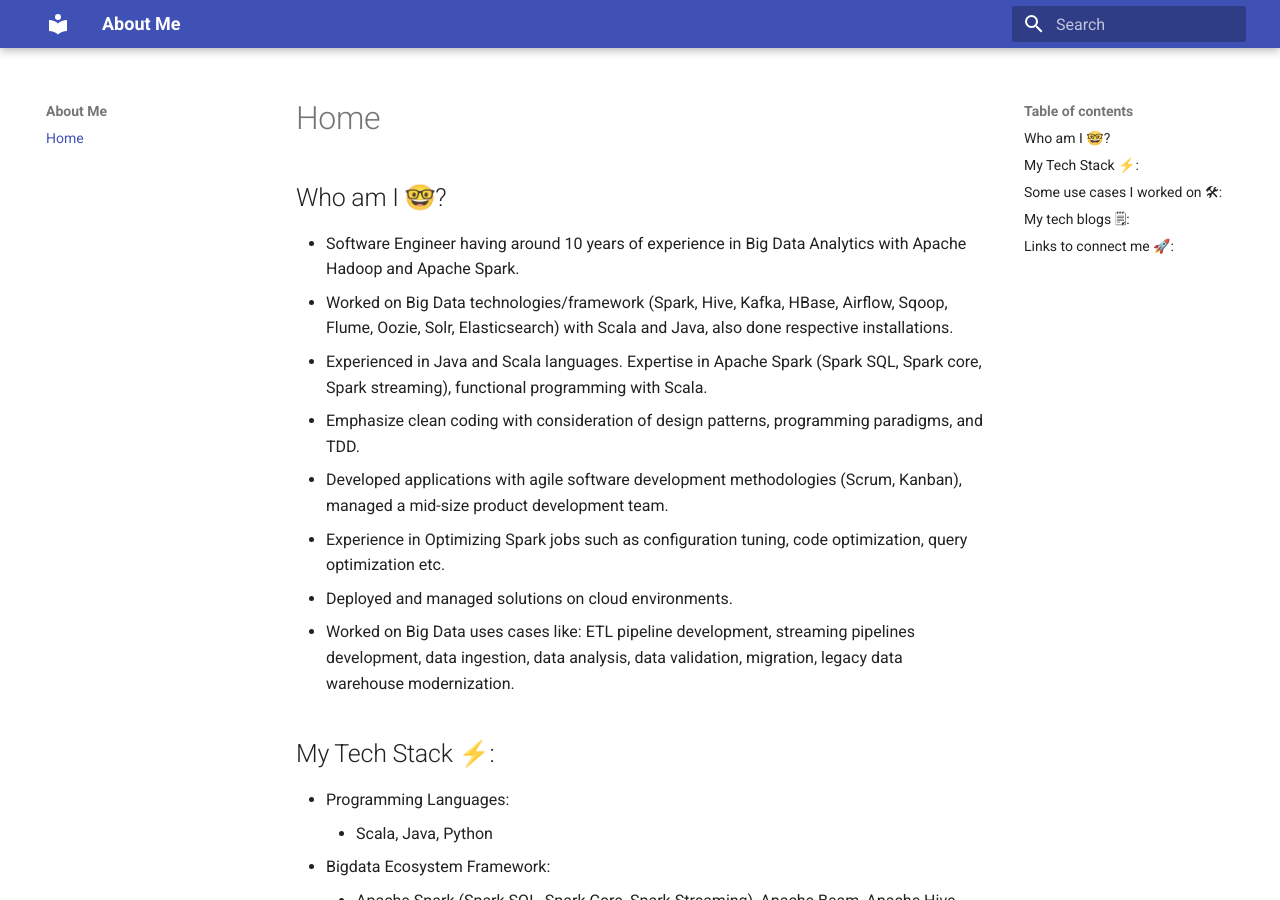
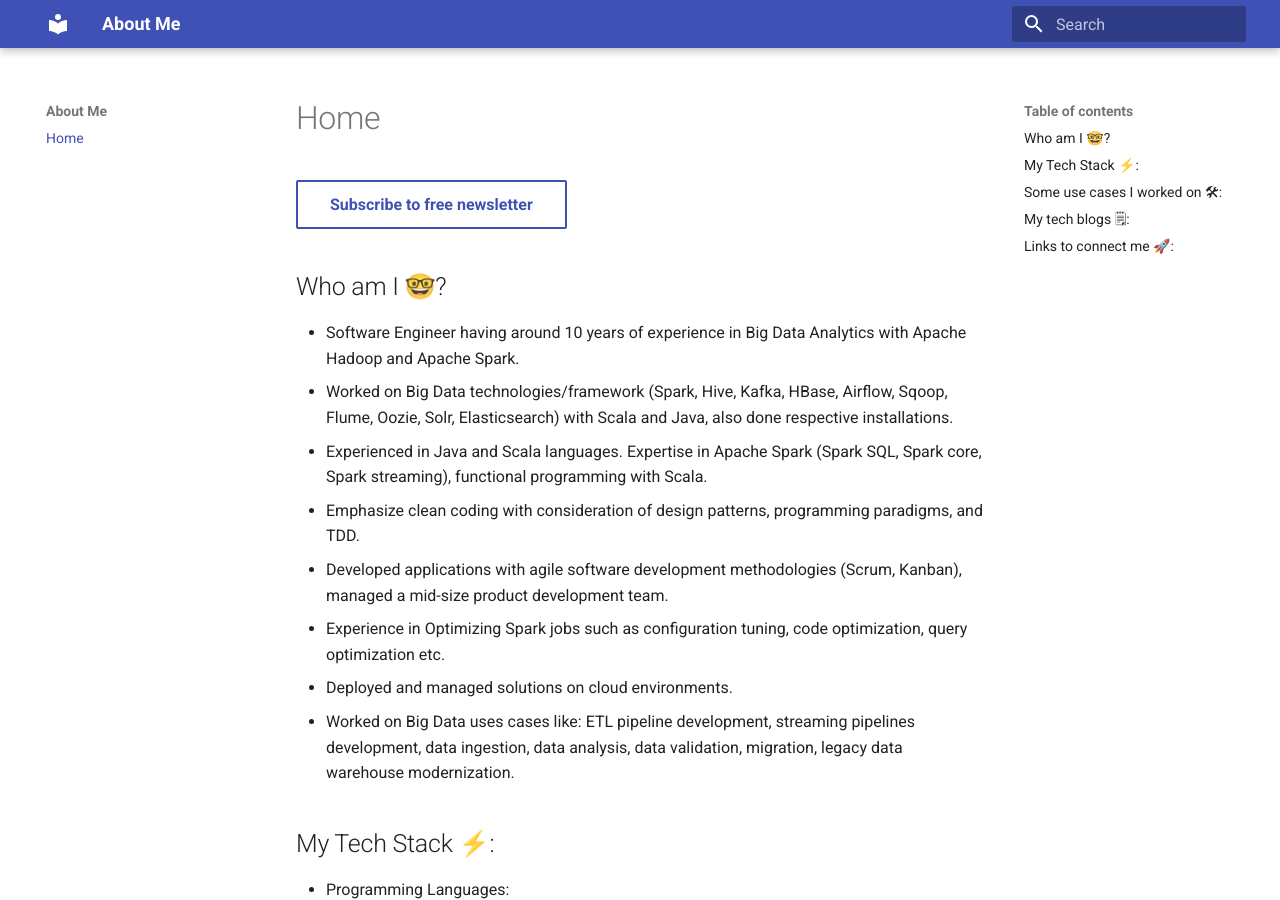
Before and after one commit to sukumaar/about-me, an MkDocs documentation site: the page built from docs/index.md, in a window 1280 px wide and 900 px high. Built offline with MkDocs 1.6.1 and Material for MkDocs 9.7.7, drawn with Linux system fonts in a browser that asks for light colours.

Commit message:
Update index.md

```diff
--- a/docs/index.md
+++ b/docs/index.md
@@ -1,4 +1,4 @@
-
+[Subscribe to free newsletter](https://rovingdev.com/subscribe?utm_source=menu&simple=true&next=https%3A%2F%2Frovingdev.com%2F){ .md-button }
 ## Who am I 🤓?
 - Software Engineer having around 10 years of experience in Big Data Analytics with Apache Hadoop and Apache Spark.
 - Worked on Big Data technologies/framework (Spark, Hive, Kafka, HBase, Airflow, Sqoop, Flume, Oozie, Solr, Elasticsearch) with Scala and Java, also done respective installations.
```
